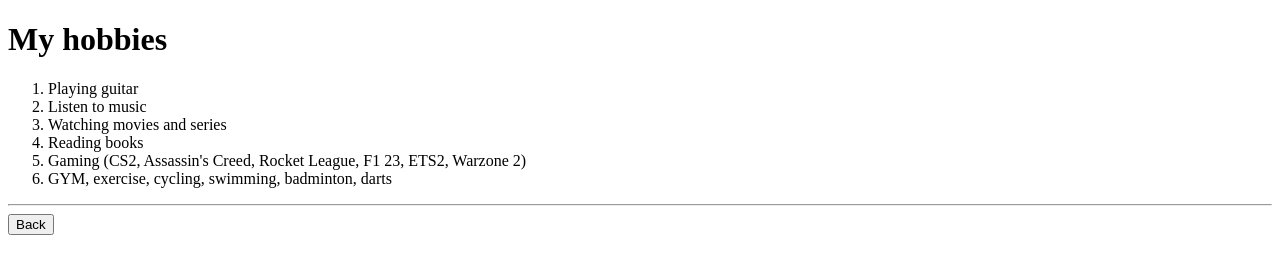
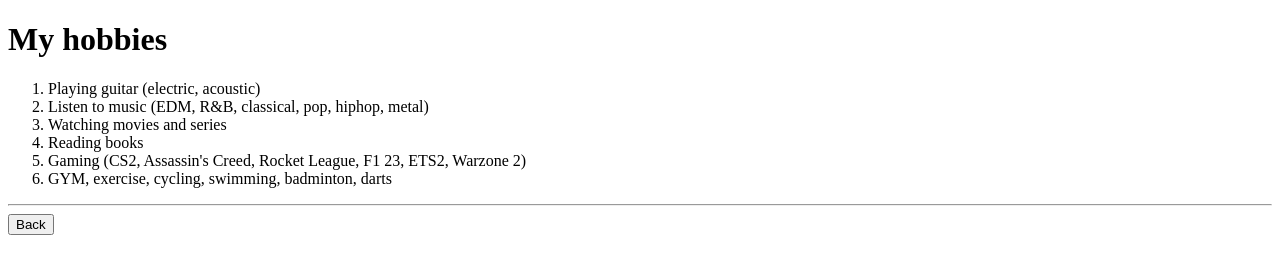
Before and after one commit to czlaliii/html-portfolio, a plain HTML site: page hobbies.html in a window 1280 px wide. Drawn offline with Linux system fonts and the light colour scheme.

Commit message:
Hobby updated

```diff
--- a/hobbies.html
+++ b/hobbies.html
@@ -8,8 +8,8 @@
 <body>
     <h1>My hobbies</h1>
     <ol>
-        <li>Playing guitar</li>
-        <li>Listen to music</li>
+        <li>Playing guitar (electric, acoustic)</li>
+        <li>Listen to music (EDM, R&B, classical, pop, hiphop, metal)</li>
         <li>Watching movies and series</li>
         <li>Reading books</li>
         <li>Gaming (CS2, Assassin's Creed, Rocket League, F1 23, ETS2, Warzone 2)</li>
```
